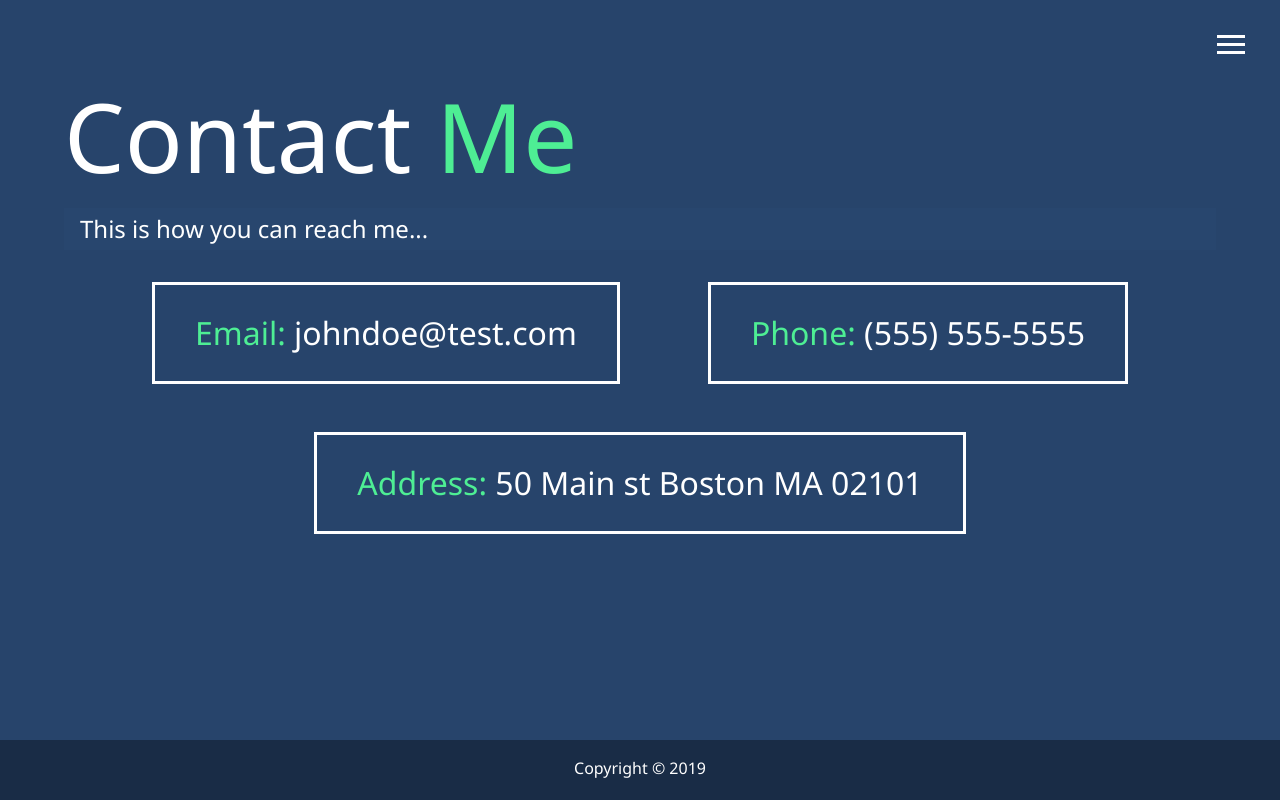
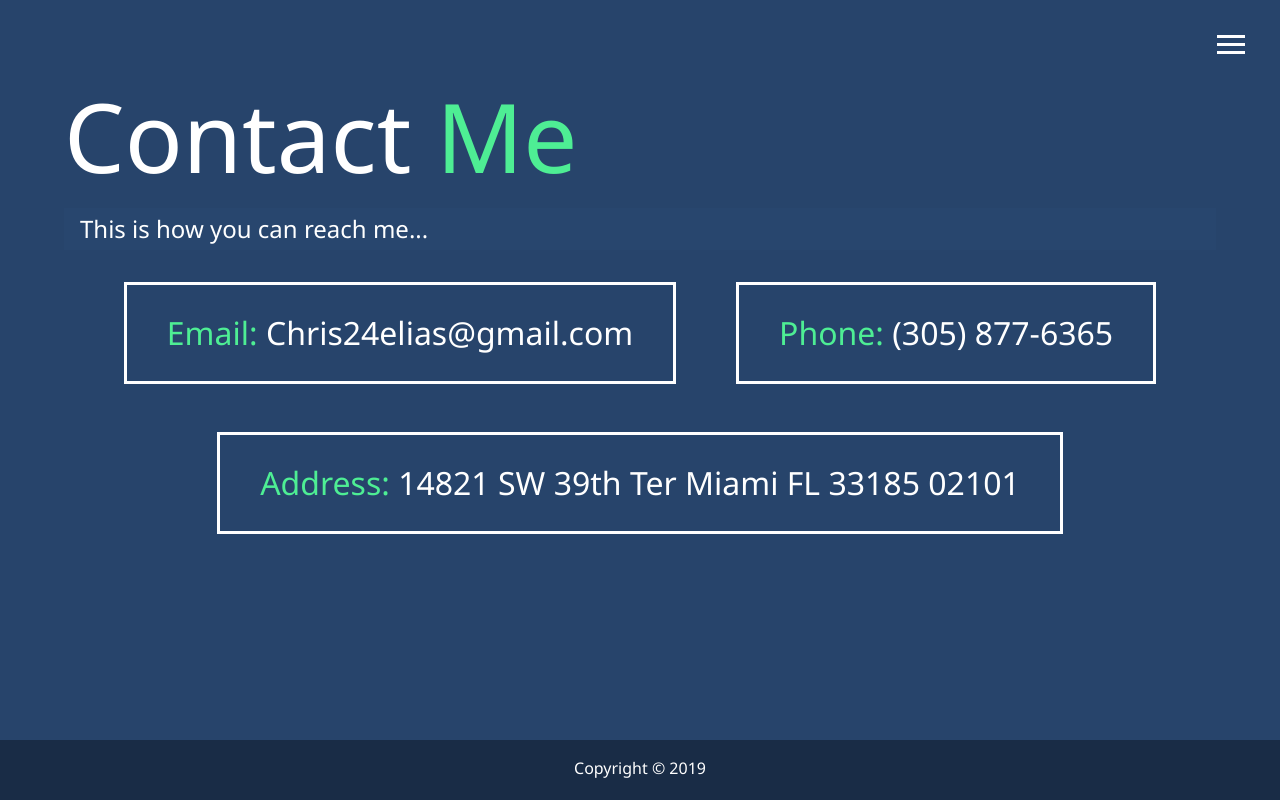
Before and after one commit to chris24elias/modern_portfolio, a website: page dist/contact.html in a window 1280 px wide. Drawn offline with Linux system fonts and the light colour scheme.

Commit message:
updated contact.html

```diff
--- a/dist/contact.html
+++ b/dist/contact.html
@@ -43,11 +43,13 @@
         This is how you can reach me...
       </h2>
       <div class="boxes">
-        <div><span class="text-secondary">Email:</span> johndoe@test.com</div>
-        <div><span class="text-secondary">Phone:</span> (555) 555-5555</div>
         <div>
-          <span class="text-secondary">Address:</span> 50 Main st Boston MA
-          02101
+          <span class="text-secondary">Email:</span> Chris24elias@gmail.com
+        </div>
+        <div><span class="text-secondary">Phone:</span> (305) 877-6365</div>
+        <div>
+          <span class="text-secondary">Address:</span> 14821 SW 39th Ter Miami
+          FL 33185 02101
         </div>
       </div>
     </main>
```
